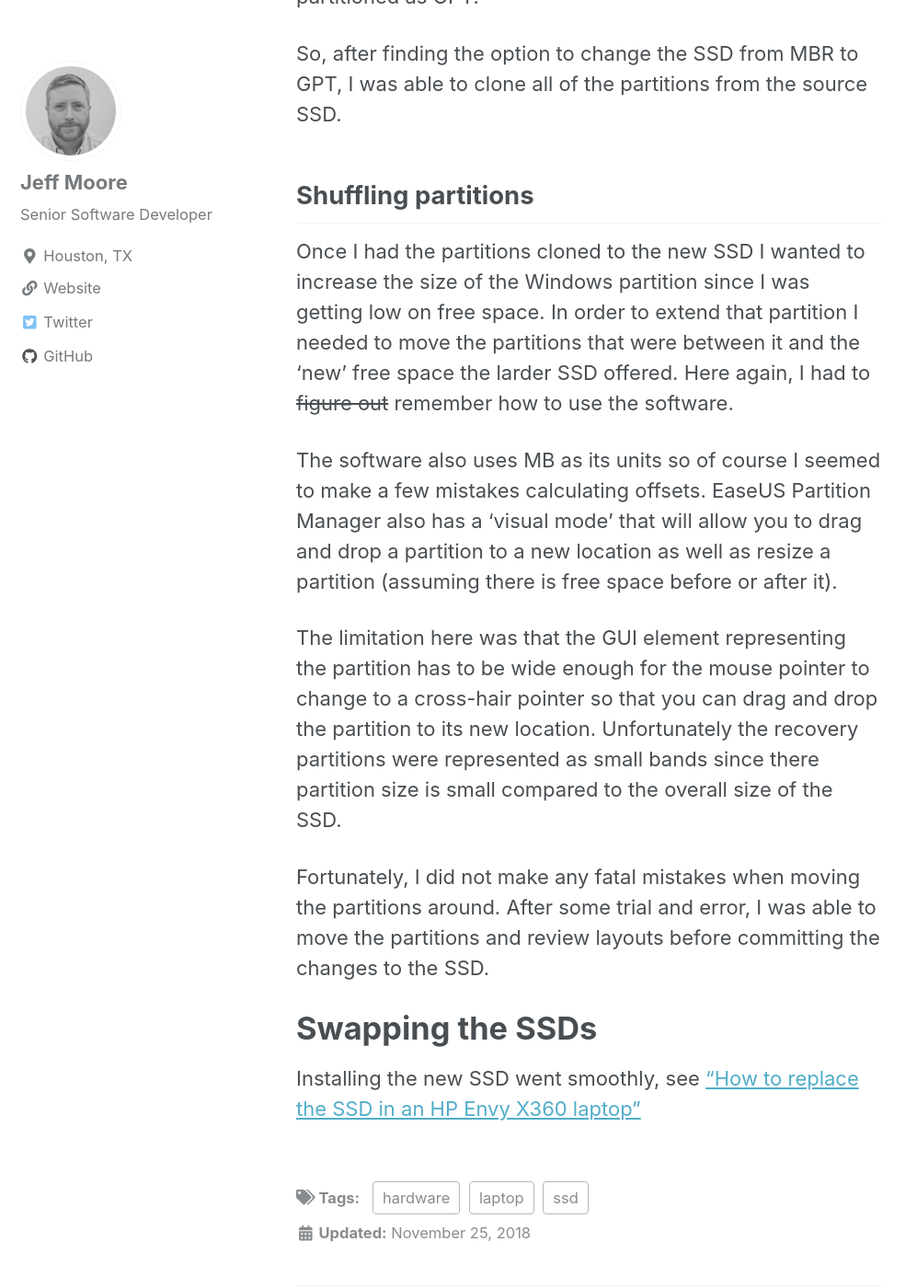
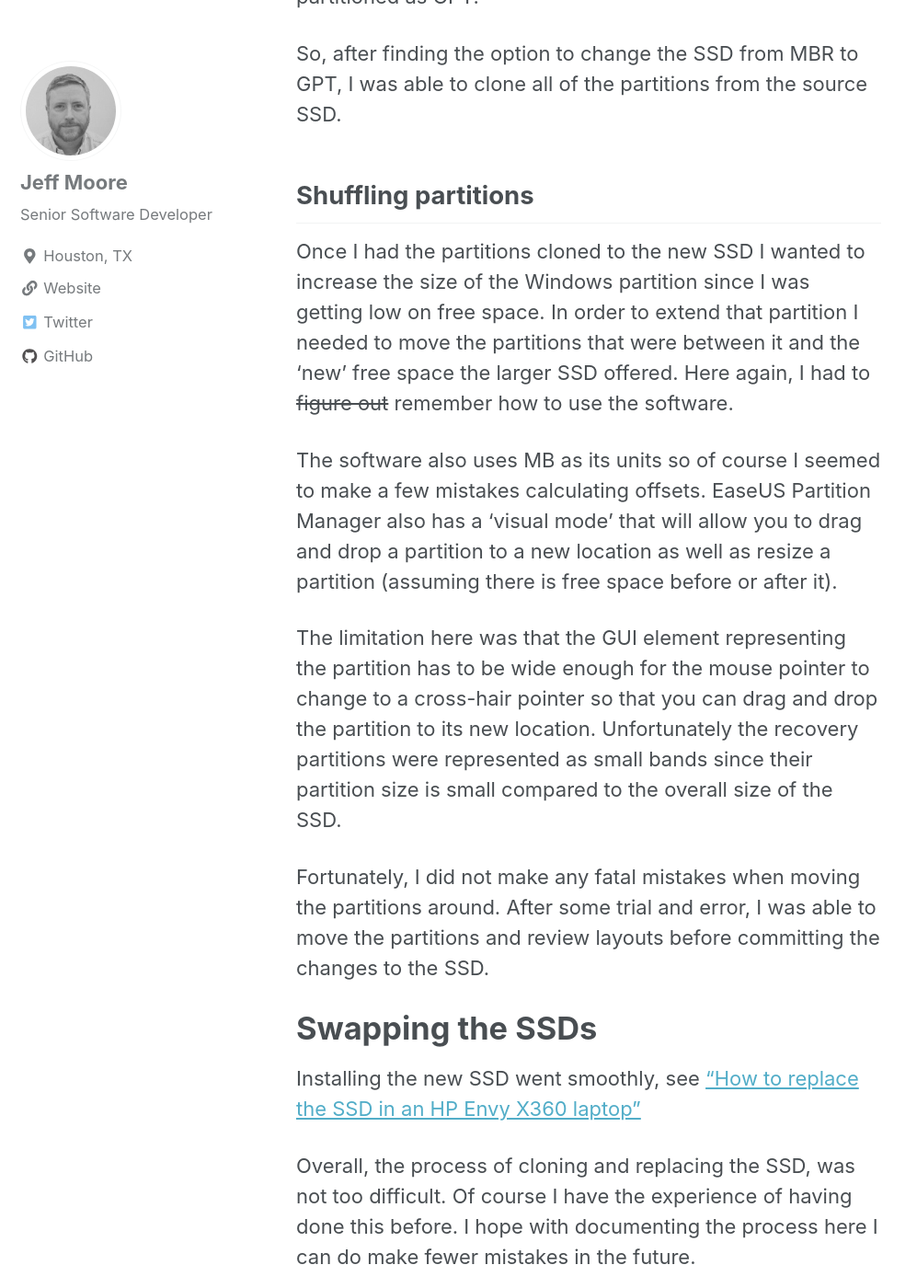
Before and after one commit to jemoore/old-jemoore.github.io, a Jekyll site: the page built from _posts/2018-11-25-ssd-clone.md, in a window 1280 px wide and 1400 px high, scrolled down 2343 px. Shown: the whole window at 92% size, without its empty margins (0-997 px from the left). Built offline with Jekyll 4.4.1, drawn with Linux system fonts in a browser that asks for light colours; cached includes are drawn as plain includes; nearby versions of some CDN libraries.

Commit message:
Fix spelling, add summary statements at end.

```diff
--- a/_posts/2018-11-25-ssd-clone.md
+++ b/_posts/2018-11-25-ssd-clone.md
@@ -36,13 +36,15 @@ When trying to clone the SSD the software was complaining that it could not clon
 So, after finding the option to change the SSD from MBR to GPT, I was able to clone all of the partitions from the source SSD.
 
 ## Shuffling partitions
-Once I had the partitions cloned to the new SSD I wanted to increase the size of the Windows partition since I was getting low on free space.  In order to extend that partition I needed to move the partitions that were between it and the 'new' free space the larder SSD offered.  Here again, I had to ~~figure out~~ remember how to use the software.
+Once I had the partitions cloned to the new SSD I wanted to increase the size of the Windows partition since I was getting low on free space.  In order to extend that partition I needed to move the partitions that were between it and the 'new' free space the larger SSD offered.  Here again, I had to ~~figure out~~ remember how to use the software.
 
 The software also uses MB as its units so of course I seemed to make a few mistakes calculating offsets.  EaseUS Partition Manager also has a 'visual mode' that will allow you to drag and drop a partition to a new location as well as resize a partition (assuming there is free space before or after it).
 
-The limitation here was that the GUI element representing the partition has to be wide enough for the mouse pointer to change to a cross-hair pointer so that you can drag and drop the partition to its new location.  Unfortunately the recovery partitions were represented as small bands since there partition size is small compared to the overall size of the SSD.
+The limitation here was that the GUI element representing the partition has to be wide enough for the mouse pointer to change to a cross-hair pointer so that you can drag and drop the partition to its new location.  Unfortunately the recovery partitions were represented as small bands since their partition size is small compared to the overall size of the SSD.
 
 Fortunately, I did not make any fatal mistakes when moving the partitions around.  After some trial and error, I was able to move the partitions and review layouts before committing the changes to the SSD.
 
 # Swapping the SSDs
 Installing the new SSD went smoothly, see ["How to replace the SSD in an HP Envy X360 laptop"]('./2018-11-24-ssd-hp-x360.md')
+
+Overall, the process of cloning and replacing the SSD, was not too difficult.  Of course I have the experience of having done this before.  I hope with documenting the process here I can do make fewer mistakes in the future.
```
